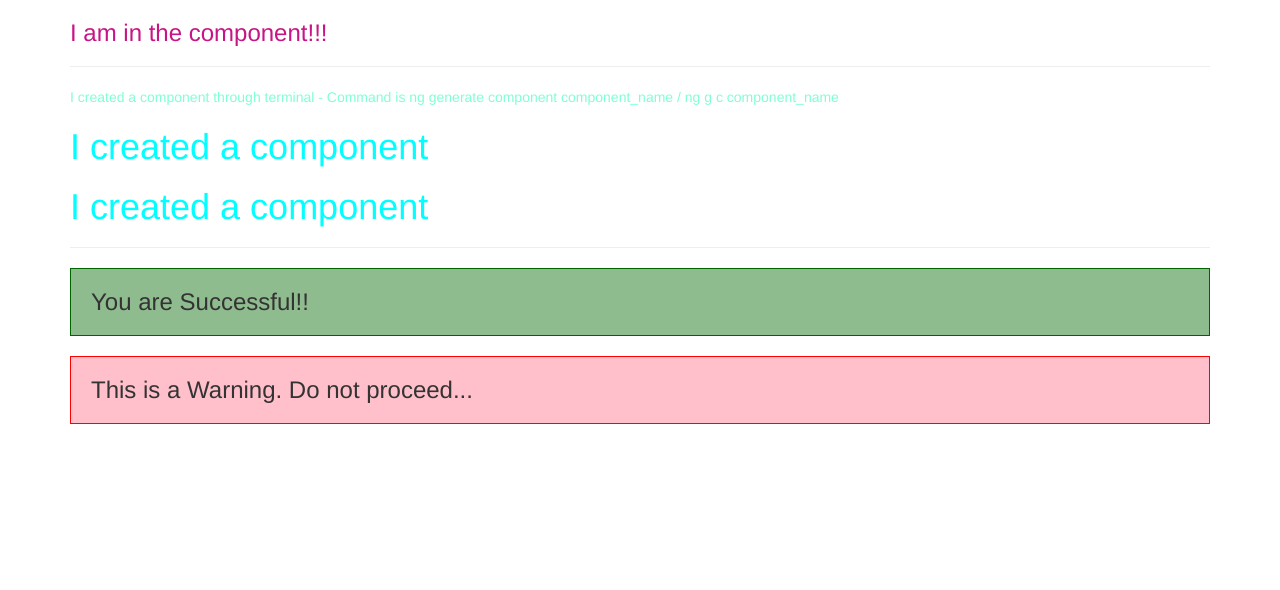
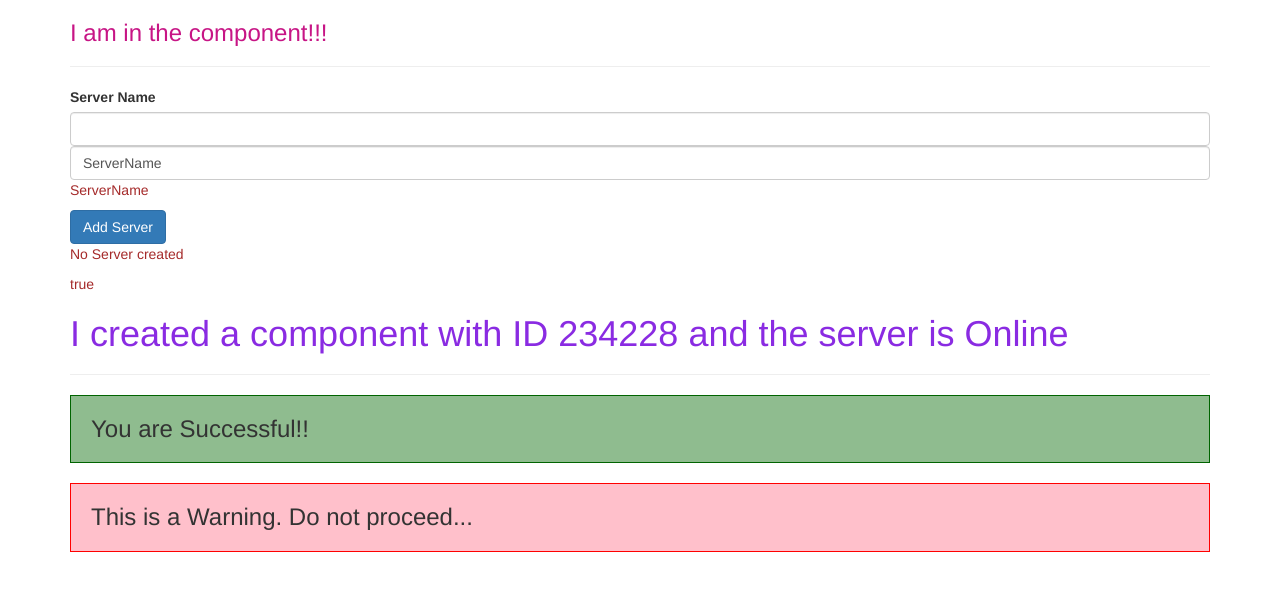
Before and after one commit to npdarsini/my-dream-app, an Angular app: page / in a window 1280 px wide. Shown: the top 590 px of the page. Built offline with nearby package versions, Linux system fonts and the light colour scheme.

Commit message:
Data Binding practise

```diff
--- a/src/app/server/server.component.css
+++ b/src/app/server/server.component.css
@@ -1,5 +1,5 @@
 h1 {
-  color: cyan;
+  color: blueviolet;
 }
 
 p {
--- a/src/app/server/server.component.html
+++ b/src/app/server/server.component.html
@@ -1 +1 @@
-<h1> I created a component</h1>
+<h1> I created a component with ID {{serverId}} and the server is {{ getServerStatus() }} </h1>
--- a/src/app/server/server.component.ts
+++ b/src/app/server/server.component.ts
@@ -7,4 +7,13 @@ import {Component} from "@angular/core";
 })
 export class ServerComponent {
 
+  serverId = 234228;
+  serverStatus = 'Online';
+
+  getServerStatus () {
+
+    return this.serverStatus;
+  }
+
+
 }
--- a/src/app/terminal-service/terminal-service.component.css
+++ b/src/app/terminal-service/terminal-service.component.css
@@ -1,5 +1,5 @@
 p {
-  color: aquamarine;
+  color: brown;
 }
 
 app-server {
--- a/src/app/terminal-service/terminal-service.component.html
+++ b/src/app/terminal-service/terminal-service.component.html
@@ -1,2 +1,17 @@
-<p> I created a component through terminal - Command is ng generate component component_name / ng g c component_name</p>
-<app-server></app-server>
+<!--<p> I created a component through terminal - Command is ng generate component component_name / ng g c component_name</p>-->
+<!--<app-server></app-server>-->
+
+<!--<button class="btn btn-primary"-->
+<!--[disabled]="allowNewServer">Add Server</button>-->
+<label>Server Name</label>
+<input type = "text" class="form-control" (input)="updateServerName($event)">
+
+<input type = "text" class="form-control"
+       [(ngModel)]="serverName">
+<p>{{serverName}}</p>
+<button class="btn btn-primary"
+        [disabled]="!allowNewServer"
+(click)="onCreateServer()">Add Server</button>
+
+<p>{{serverCreationStatus}}</p>
+<p [innerText]="allowNewServer"></p>
--- a/src/app/terminal-service/terminal-service.component.ts
+++ b/src/app/terminal-service/terminal-service.component.ts
@@ -9,10 +9,28 @@ import {Component, OnInit} from '@angular/core';
 })
 export class TerminalServiceComponent implements OnInit {
 
+  allowNewServer = false;
+  serverCreationStatus = 'No Server created';
+  serverName = 'ServerName';
+
   constructor() {
+    setTimeout(() => {
+      this.allowNewServer = true;
+    }, 2000)
   }
 
   ngOnInit() {
   }
 
+
+  onCreateServer() {
+    this.serverCreationStatus = this.serverName+' was created!!';
+  }
+
+  updateServerName(event: Event){
+    console.log(event);
+    this.serverName = (<HTMLInputElement>event.target).value;
+  }
+
+
 }
```
